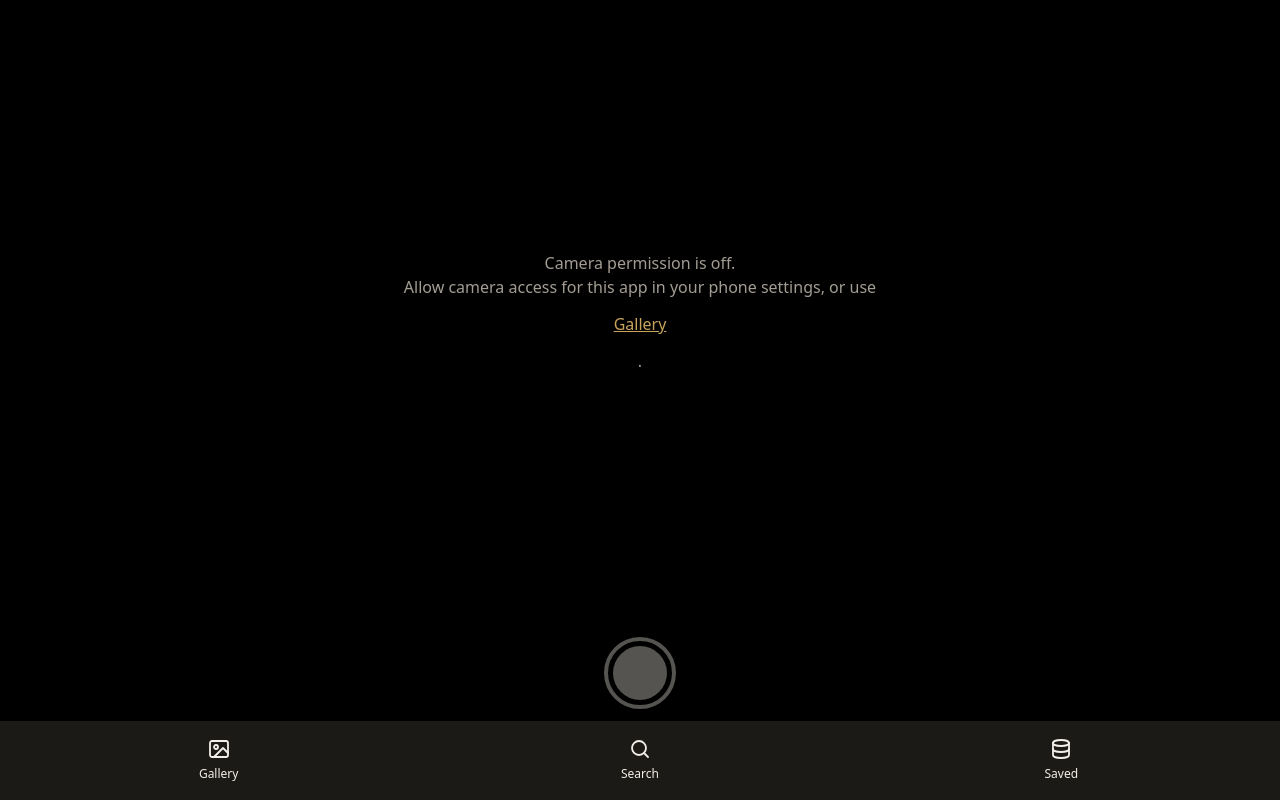
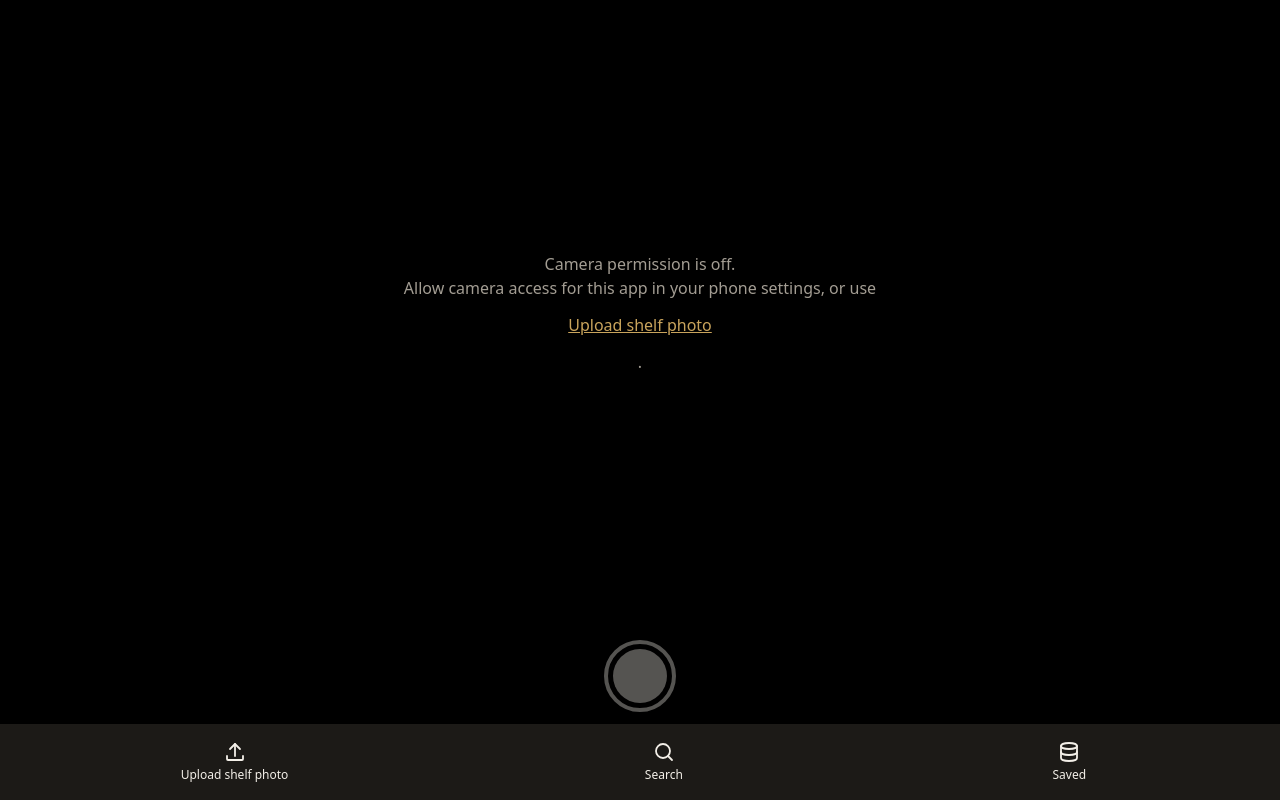
Before and after one commit to Ahsana-fragrantsouq/Perfume_Photo_Extractor, a Flask app: template templates/m_app.html in a window 1280 px wide. Run offline with Flask 3, Linux system fonts and the light colour scheme; the template is opened without the code that fills it, so the values that code supplies are empty; some libraries are stand-ins or nearby versions.

Commit message:
fix camera issues

```diff
--- a/templates/m_app.html
+++ b/templates/m_app.html
@@ -74,7 +74,7 @@
     }
     .bar button {
       display: flex; flex-direction: column; align-items: center; gap: 4px;
-      min-width: 72px; padding: 6px; font-size: 12px; color: var(--text);
+      min-width: 72px; padding: 6px; font-size: 12px; color: var(--text); text-align: center; line-height: 1.2;
     }
     .bar svg { width: 24px; height: 24px; }
 
@@ -179,8 +179,8 @@
 
     <nav class="bar">
       <button id="galleryBtn" type="button">
-        <svg viewBox="0 0 24 24" fill="none" stroke="currentColor" stroke-width="1.8" stroke-linecap="round" stroke-linejoin="round" aria-hidden="true"><rect x="3" y="4" width="18" height="16" rx="2"/><circle cx="9" cy="10" r="2"/><path d="m21 16-5-5-9 9"/></svg>
-        Gallery
+        <svg viewBox="0 0 24 24" fill="none" stroke="currentColor" stroke-width="1.8" stroke-linecap="round" stroke-linejoin="round" aria-hidden="true"><path d="M12 16V4"/><path d="m7 9 5-5 5 5"/><path d="M4 16v3a1 1 0 0 0 1 1h14a1 1 0 0 0 1-1v-3"/></svg>
+        Upload shelf photo
       </button>
       <button type="button" onclick="goTo('/m/search')">
         <svg viewBox="0 0 24 24" fill="none" stroke="currentColor" stroke-width="1.8" stroke-linecap="round" aria-hidden="true"><circle cx="11" cy="11" r="7"/><path d="m20 20-4-4"/></svg>
@@ -192,7 +192,7 @@
       </button>
     </nav>
 
-    <!-- Hidden file picker used by the Gallery button (gallery + files/documents) -->
+    <!-- Hidden file picker used by the Upload shelf photo button (gallery + files/documents) -->
     <input id="fileInput" type="file" accept="image/*" hidden>
   </section>
 
@@ -386,7 +386,7 @@ async function startCamera() {
 
   if (!navigator.mediaDevices?.getUserMedia) {
     warn('camera', 'This browser has no camera access');
-    msg.innerHTML = 'This browser can’t open the camera.<br>Use <button type="button" onclick="$(\'fileInput\').click()">Gallery</button> instead.';
+    msg.innerHTML = 'This browser can’t open the camera.<br>Use <button type="button" onclick="$(\'fileInput\').click()">Upload shelf photo</button> instead.';
     return;
   }
 
@@ -424,8 +424,8 @@ async function startCamera() {
     stream = null;
     const denied = err.name === 'NotAllowedError';
     msg.innerHTML = denied
-      ? 'Camera permission is off.<br>Allow camera access for this app in your phone settings, or use <button type="button" onclick="$(\'fileInput\').click()">Gallery</button>.'
-      : 'Camera couldn’t start.<br><button type="button" onclick="startCamera()">Try again</button> or use <button type="button" onclick="$(\'fileInput\').click()">Gallery</button>.';
+      ? 'Camera permission is off.<br>Allow camera access for this app in your phone settings, or use <button type="button" onclick="$(\'fileInput\').click()">Upload shelf photo</button>.'
+      : 'Camera couldn’t start.<br><button type="button" onclick="startCamera()">Try again</button> or use <button type="button" onclick="$(\'fileInput\').click()">Upload shelf photo</button>.';
   }
 }
 
@@ -504,7 +504,7 @@ $('galleryBtn').addEventListener('click', () => {
 $('fileInput').addEventListener('change', async (e) => {
   const file = e.target.files[0];
   e.target.value = '';                 // lets the same photo be picked again later
-  if (!file) { log('photo', 'Gallery closed without picking'); return; }
+  if (!file) { log('photo', 'Upload closed without picking'); return; }
   log('photo', `Picked "${file.name}" | ${file.type || 'unknown type'} | ${(file.size / 1024).toFixed(0)} KB`);
 
   try {
```
